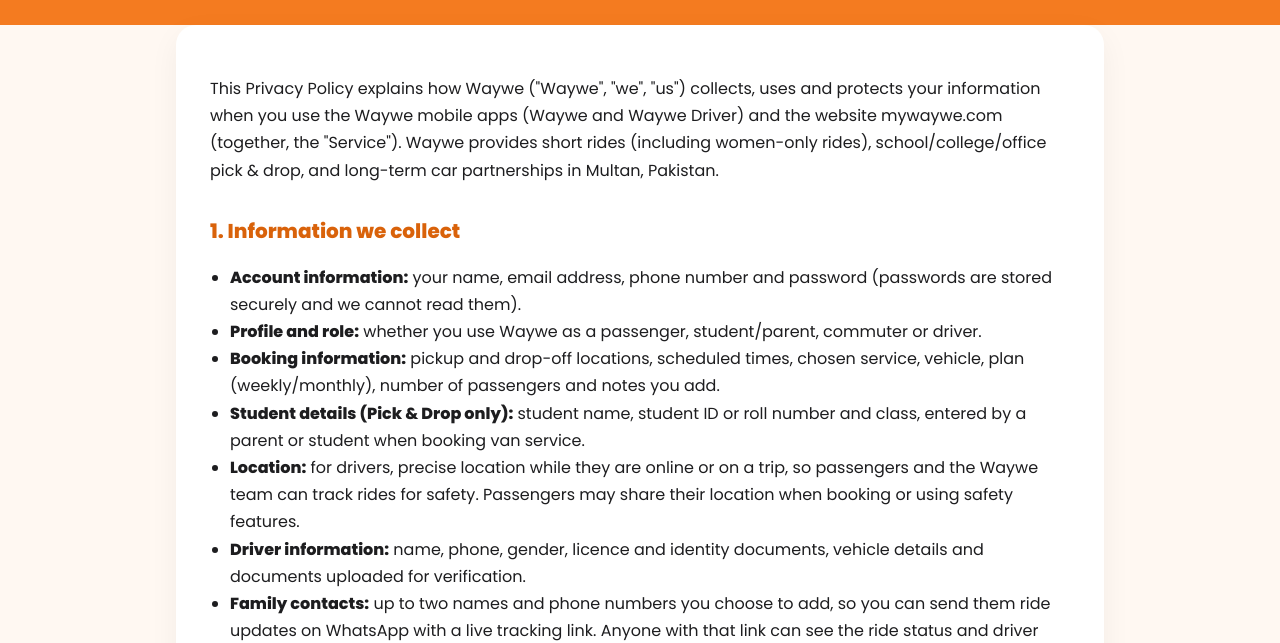
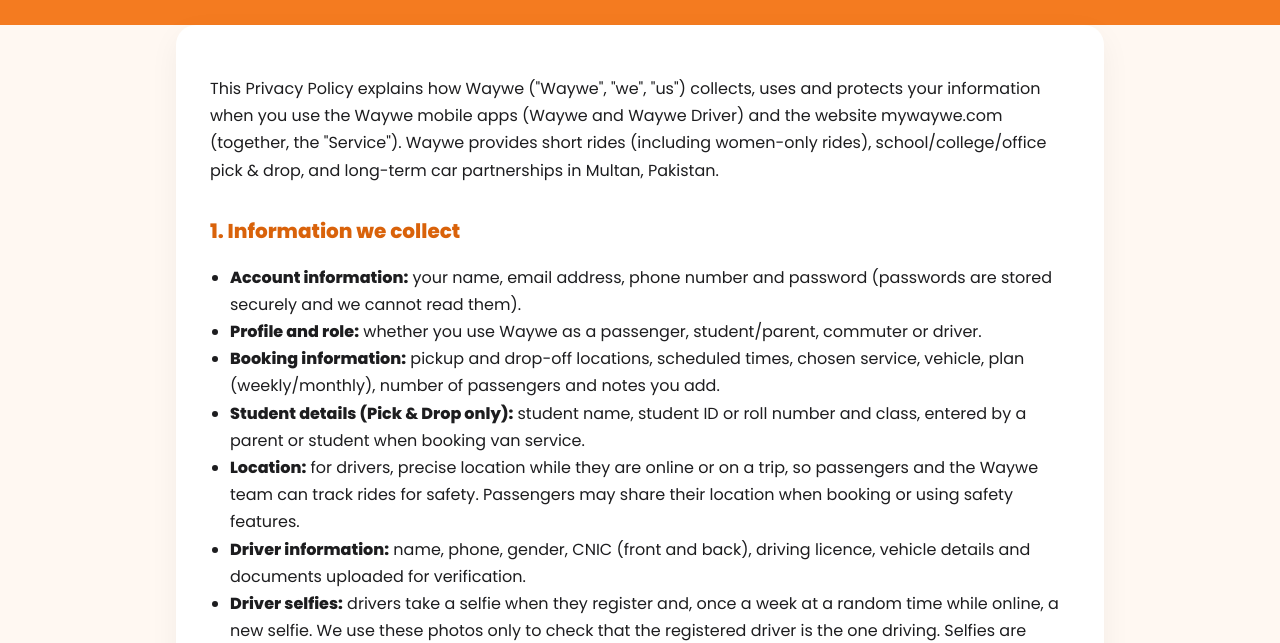
Before and after one commit to hassanhumaira85-coder/waywe-website, a plain HTML site: page privacy.html in a window 1280 px wide. Shown: the part 158-801 px from the top of the page. Drawn offline with Linux system fonts and the light colour scheme.

Commit message:
Privacy: driver selfie checks
Co-Authored-By: Claude Opus 5.5 <noreply@anthropic.com>
Claude-Session: https://claude.ai/code/session_01Nf3x3HHMgBHuNYj8MaGnMa

```diff
--- a/privacy.html
+++ b/privacy.html
@@ -33,7 +33,8 @@ a{color:#D9620A}
 <li><b>Booking information:</b> pickup and drop-off locations, scheduled times, chosen service, vehicle, plan (weekly/monthly), number of passengers and notes you add.</li>
 <li><b>Student details (Pick &amp; Drop only):</b> student name, student ID or roll number and class, entered by a parent or student when booking van service.</li>
 <li><b>Location:</b> for drivers, precise location while they are online or on a trip, so passengers and the Waywe team can track rides for safety. Passengers may share their location when booking or using safety features.</li>
-<li><b>Driver information:</b> name, phone, gender, licence and identity documents, vehicle details and documents uploaded for verification.</li>
+<li><b>Driver information:</b> name, phone, gender, CNIC (front and back), driving licence, vehicle details and documents uploaded for verification.</li>
+<li><b>Driver selfies:</b> drivers take a selfie when they register and, once a week at a random time while online, a new selfie. We use these photos only to check that the registered driver is the one driving. Selfies are stored privately, seen only by the Waywe team (and, if enabled, compared automatically by our face-matching provider), and are deleted when the driver deletes their account.</li>
 <li><b>Family contacts:</b> up to two names and phone numbers you choose to add, so you can send them ride updates on WhatsApp with a live tracking link. Anyone with that link can see the ride status and driver location until the ride ends; the link stops working after 2 days.</li>
 <li><b>Ratings and reviews</b> you give after a ride.</li>
 <li><b>Technical information:</b> basic device and app information needed to keep the Service working and secure.</li>
```
Also changed, not shown: privacy/index.html (+2 -1 lines).
